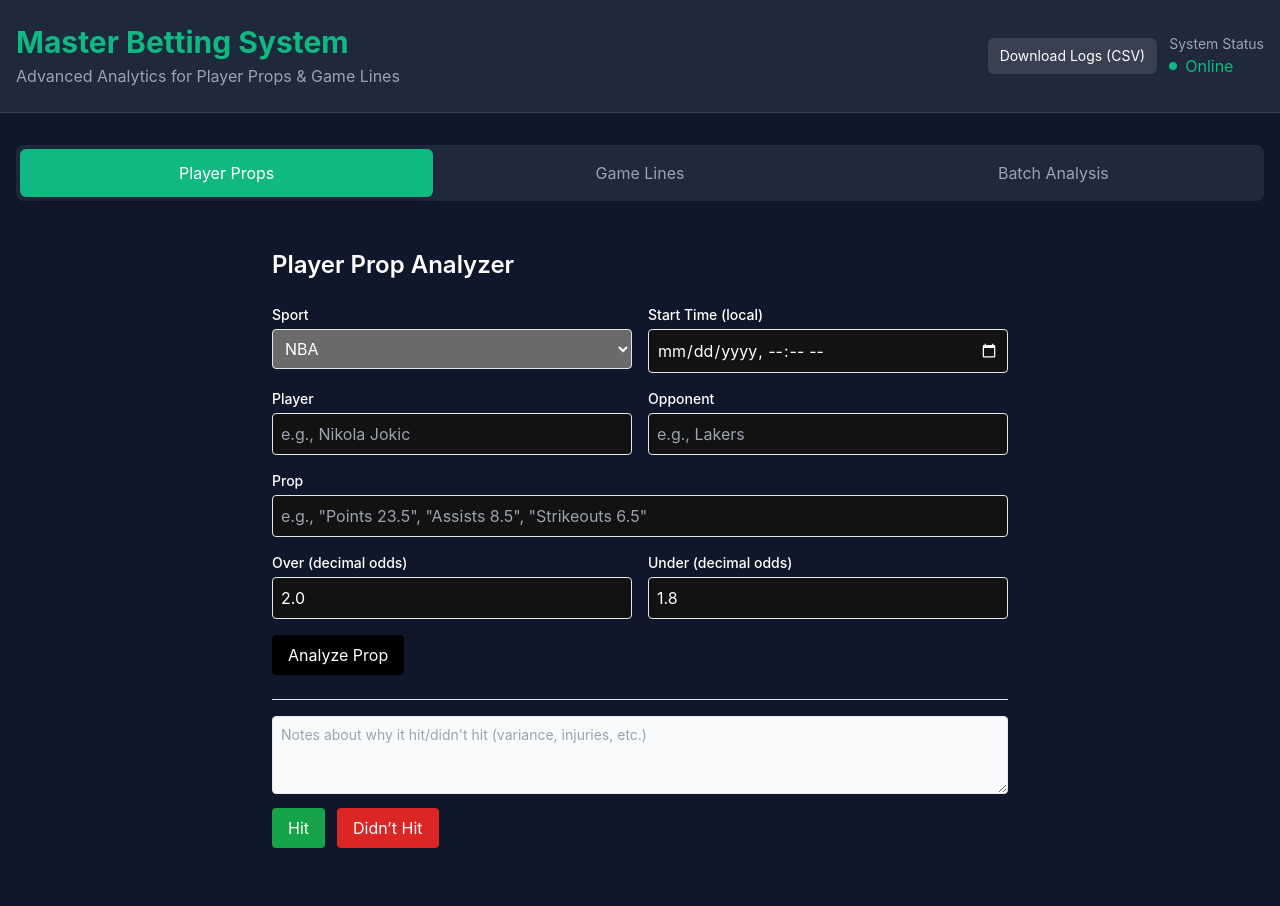
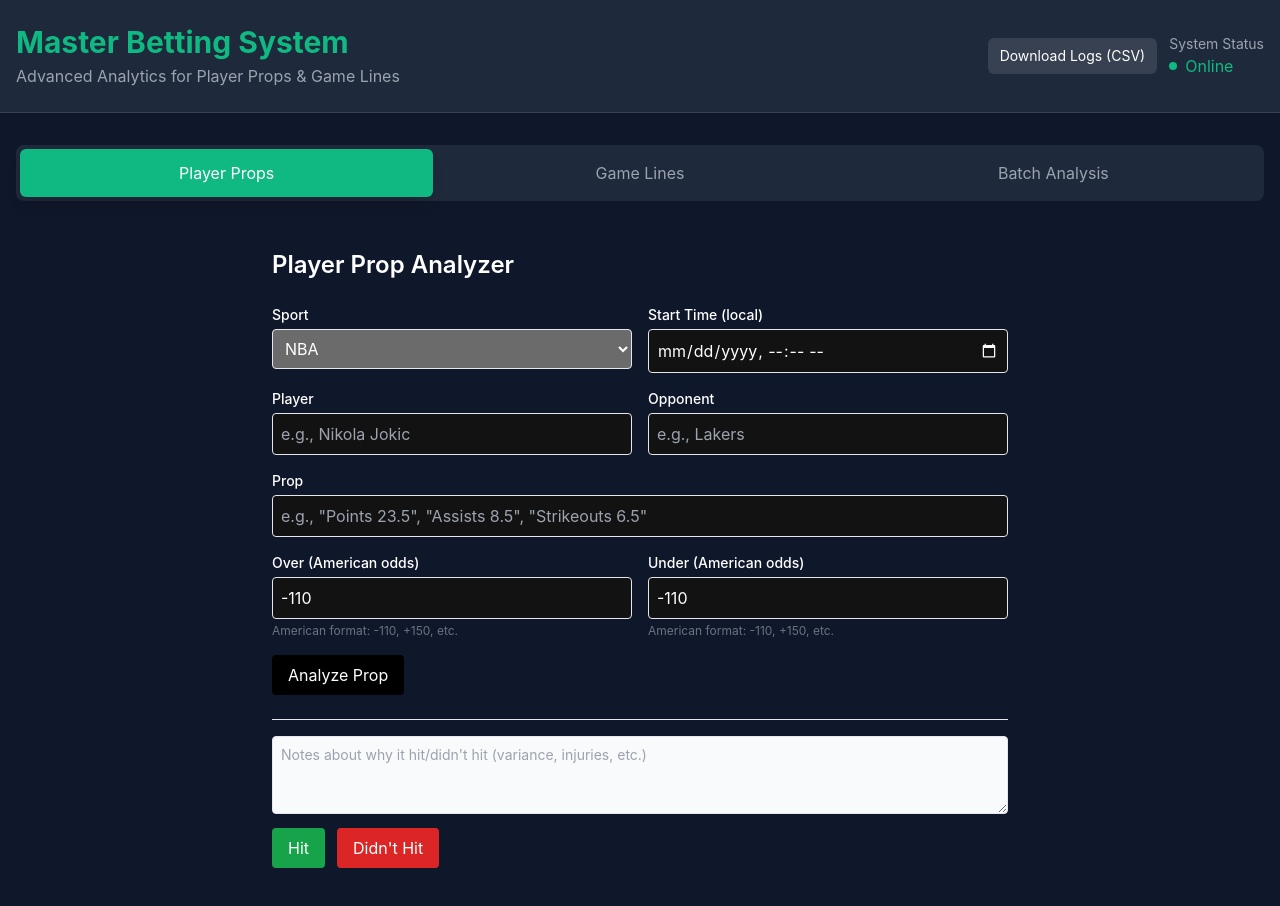
Before and after one commit to infinitefutureleadersconsultin-star/betting-system5, a React (Vite) app: page / in a window 1280 px wide. Shown: the top 906 px of the page. Built offline with nearby package versions, Linux system fonts and the light colour scheme.

Commit message:
Update PropAnalyzer.jsx

```diff
--- a/src/components/PropAnalyzer.jsx
+++ b/src/components/PropAnalyzer.jsx
@@ -9,8 +9,8 @@ export default function PropAnalyzer() {
     player: '',
     opponent: '',
     prop: '',
-    oddsOver: '2.0',
-    oddsUnder: '1.8',
+    oddsOver: '-110',
+    oddsUnder: '-110',
     startTimeLocal: ''
   });
 
@@ -51,6 +51,7 @@ export default function PropAnalyzer() {
         over: parseFloat(form.oddsOver),
         under: parseFloat(form.oddsUnder),
       },
+      currentPrice: parseFloat(form.oddsOver), // Use over odds as current price for CLV
       startTime: toISOFromLocal(form.startTimeLocal),
     };
 
@@ -163,30 +164,36 @@ export default function PropAnalyzer() {
           />
         </label>
 
-        {/* Odds Over */}
+        {/* Odds Over (American format) */}
         <label className="flex flex-col">
-          <span className="text-sm font-medium mb-1">Over (decimal odds)</span>
+          <span className="text-sm font-medium mb-1">Over (American odds)</span>
           <input
-            type="number"
-            step="0.01"
+            type="text"
             name="oddsOver"
             value={form.oddsOver}
             onChange={handleChange}
+            placeholder="-110, +120, etc."
             className="border rounded p-2"
           />
+          <span className="text-xs text-gray-500 mt-1">
+            American format: -110, +150, etc.
+          </span>
         </label>
 
-        {/* Odds Under */}
+        {/* Odds Under (American format) */}
         <label className="flex flex-col">
-          <span className="text-sm font-medium mb-1">Under (decimal odds)</span>
+          <span className="text-sm font-medium mb-1">Under (American odds)</span>
           <input
-            type="number"
-            step="0.01"
+            type="text"
             name="oddsUnder"
             value={form.oddsUnder}
             onChange={handleChange}
+            placeholder="-110, +120, etc."
             className="border rounded p-2"
           />
+          <span className="text-xs text-gray-500 mt-1">
+            American format: -110, +150, etc.
+          </span>
         </label>
 
         {/* Analyze Button */}
@@ -222,7 +229,7 @@ export default function PropAnalyzer() {
             onClick={() => handleFeedback("miss")}
             className="bg-red-600 text-white px-4 py-2 rounded hover:opacity-90"
           >
-            Didn’t Hit
+            Didn't Hit
           </button>
           {feedbackMsg && <span className="text-sm text-gray-600">{feedbackMsg}</span>}
         </div>
@@ -236,7 +243,7 @@ export default function PropAnalyzer() {
 
       {result && (
         <div className="space-y-4">
-          <ResultCard result={result} />
+          <ResultCard result={result} type="prop" />
           <div className="border rounded p-4">
             <div className="font-semibold mb-2">Analysis Result (raw)</div>
             <pre className="text-xs overflow-auto">{JSON.stringify(result, null, 2)}</pre>
```
